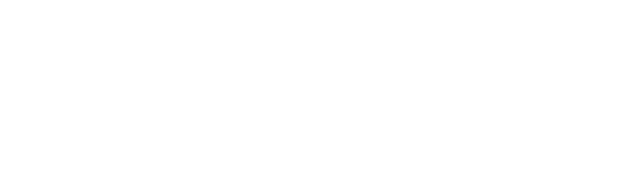
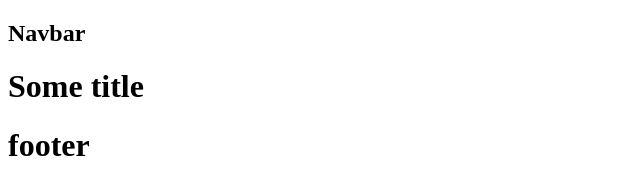
Before and after one commit to baxtiyorovaferangiz/berlin-test, a plain HTML site: page index.html in a window 1280 px wide. Shown: the whole page, without its empty margins (0-640 px from the left). Drawn offline with Linux system fonts and the light colour scheme.

```diff
--- a/index.html
+++ b/index.html
@@ -7,6 +7,14 @@
     <title>Document</title>
 </head>
 <body>
-
+    <nav>
+        <h1>Navbar</h1>
+    </nav>
+    <main>
+        <h1>Some title</h1>
+    </main>
+    <footer>
+        <h1>footer</h1>
+    </footer>
 </body>
 </html>
--- a/style.css
+++ b/style.css
@@ -0,0 +1,4 @@
+h1{
+    background-color: yellow;
+    color: red;
+}
```
